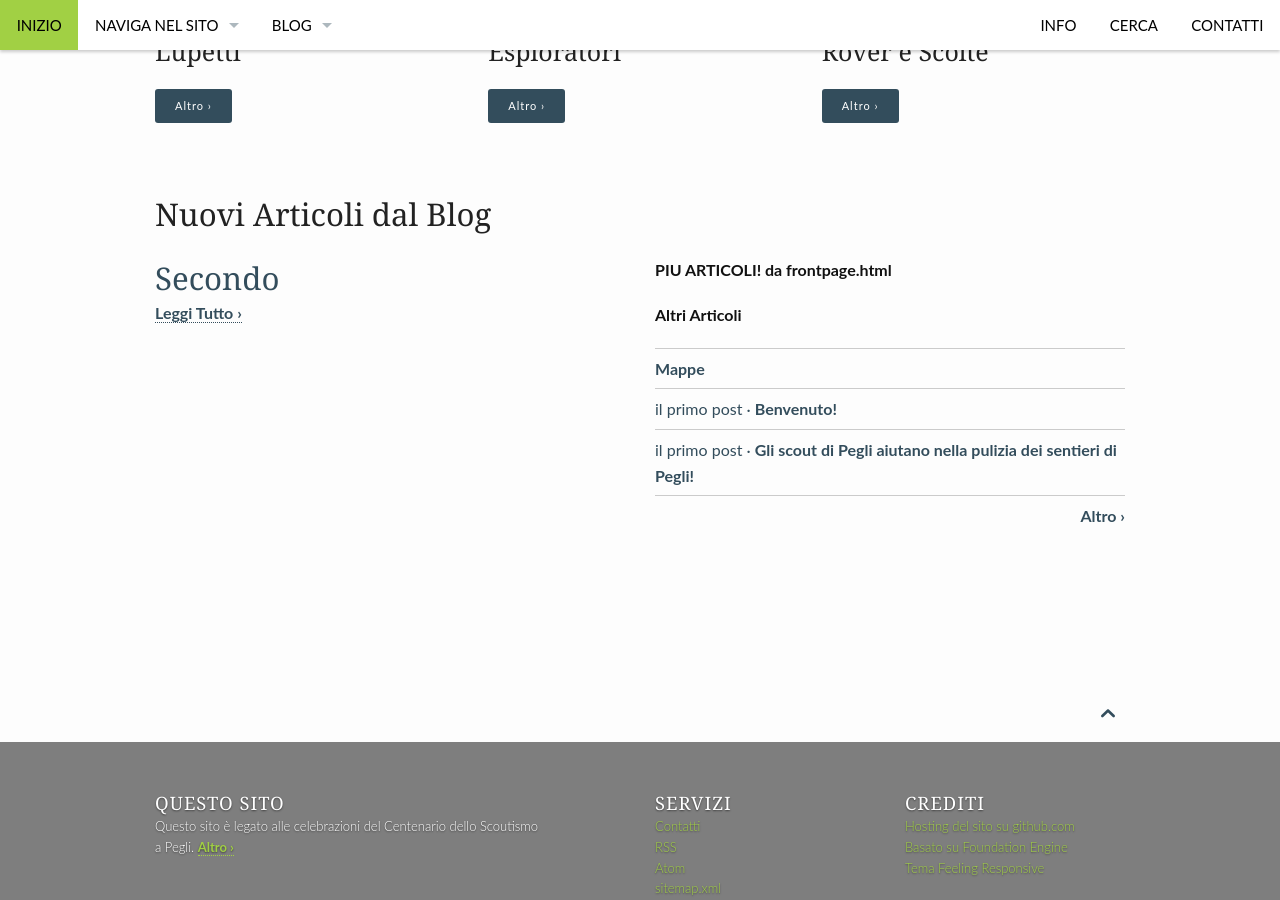
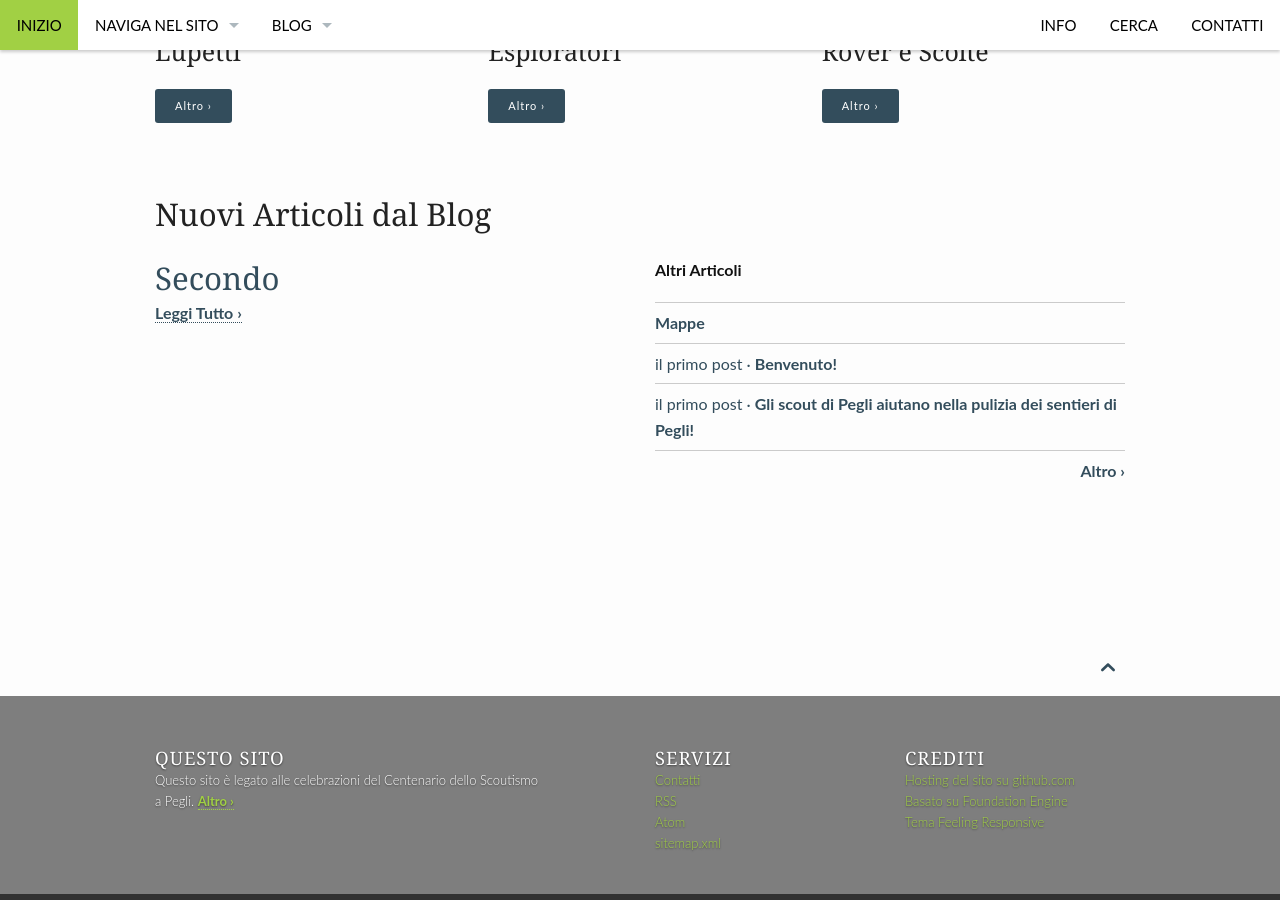
Before and after one commit to scoutpegli/centenario, a Jekyll site: the page built from pages/pages-root-folder/index.md, in a window 1280 px wide and 900 px high, scrolled down 580 px. Built offline with Jekyll 4.4.1, drawn with Linux system fonts in a browser that asks for light colours.

Commit message:
Update frontpage.html

```diff
--- a/_layouts/frontpage.html
+++ b/_layouts/frontpage.html
@@ -95,7 +95,6 @@ format: blog-index
 
 
         <div class="medium-6 columns">
-		<p><b>PIU ARTICOLI! da frontpage.html</b></p>
             <p><strong>{{ site.data.language.more_articles }}</strong></p>
             {% include list-posts entries='3' offset='1' %}
         </div><!-- /.medium-7.columns -->
```
